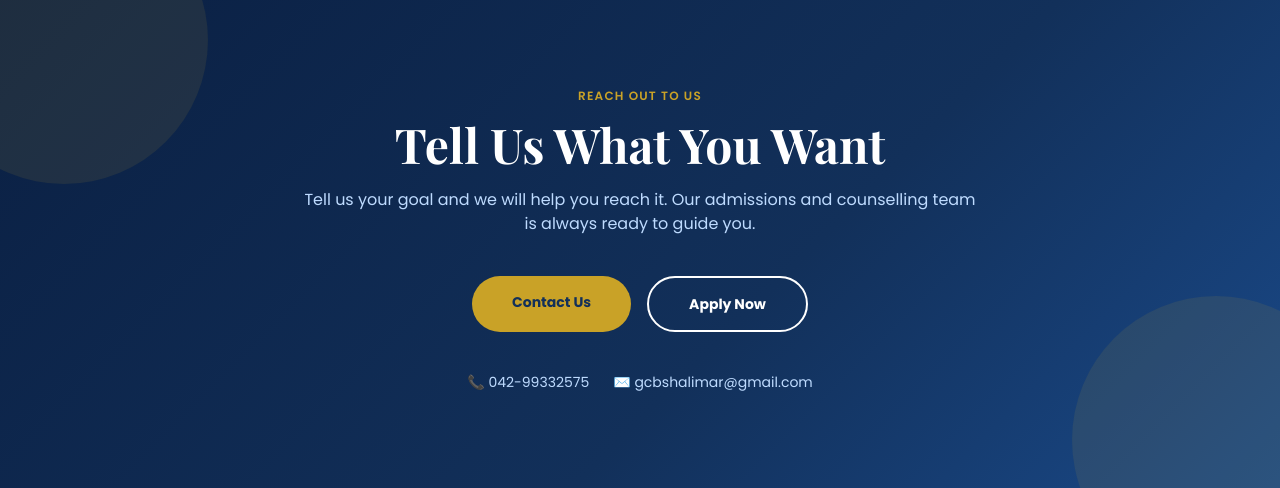
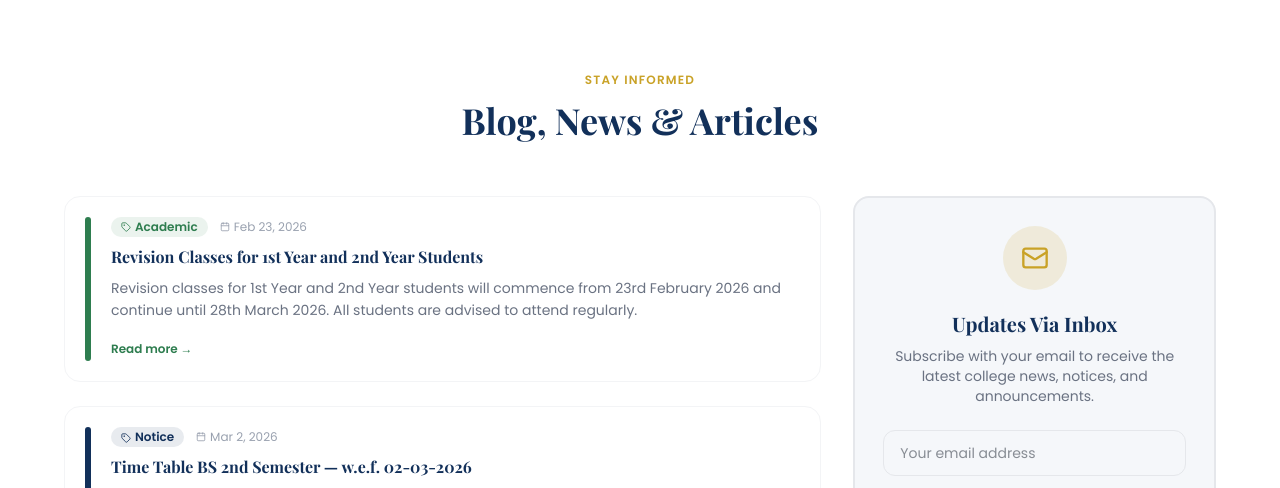
Before and after one commit to aqibawan2003/shalimar-collage-website, a Next.js app: page / in a window 1280 px wide. Shown: the part 2312-2800 px from the top of the page. Built offline with nearby package versions, Linux system fonts and the light colour scheme.

Commit message:
Add src/components/NewsSection.tsx

```diff
--- /dev/null
+++ b/src/components/NewsSection.tsx
@@ -0,0 +1,163 @@
+"use client";
+import { useState } from "react";
+import Link from "next/link";
+import { Calendar, Tag, Mail } from "lucide-react";
+
+const news = [
+  {
+    category: "Academic",
+    date: "Feb 23, 2026",
+    title: "Revision Classes for 1st Year and 2nd Year Students",
+    excerpt:
+      "Revision classes for 1st Year and 2nd Year students will commence from 23rd February 2026 and continue until 28th March 2026. All students are advised to attend regularly.",
+    color: "#2E7D4F",
+  },
+  {
+    category: "Notice",
+    date: "Mar 2, 2026",
+    title: "Time Table BS 2nd Semester — w.e.f. 02-03-2026",
+    excerpt:
+      "The time table for BS 2nd Semester has been released. Students are advised to check the downloads section for the complete schedule and report to their respective classes on time.",
+    color: "#12305A",
+  },
+  {
+    category: "Events",
+    date: "Nov 1, 2026",
+    title: "Shah Hussain Sports & Cultural Festival — A Historic First",
+    excerpt:
+      "The Shah Hussain Sports and Cultural Festival is being organized for the first time in the history of Govt. Shalimar Graduate College. All students are encouraged to participate.",
+    color: "#C9A227",
+  },
+];
+
+export default function NewsSection() {
+  const [email, setEmail] = useState("");
+  const [subscribed, setSubscribed] = useState(false);
+
+  const handleSubscribe = (e: React.FormEvent) => {
+    e.preventDefault();
+    if (email) {
+      setSubscribed(true);
+      setEmail("");
+    }
+  };
+
+  return (
+    <section className="py-24 px-4 bg-white">
+      <div className="max-w-6xl mx-auto">
+        <div className="text-center mb-14">
+          <span className="text-xs font-semibold uppercase tracking-widest block mb-3" style={{ color: "#C9A227" }}>
+            Stay Informed
+          </span>
+          <h2
+            className="text-3xl sm:text-4xl font-bold mb-4"
+            style={{ color: "#12305A", fontFamily: "'Playfair Display', serif" }}
+          >
+            Blog, News &amp; Articles
+          </h2>
+        </div>
+
+        <div className="grid grid-cols-1 lg:grid-cols-3 gap-8">
+          {/* News list — takes 2/3 */}
+          <div className="lg:col-span-2 space-y-6">
+            {news.map((item, i) => (
+              <div key={i} className="flex gap-5 p-5 rounded-2xl border border-gray-100 hover:shadow-md transition-shadow group">
+                {/* Color bar */}
+                <div
+                  className="w-1.5 rounded-full shrink-0"
+                  style={{ backgroundColor: item.color, minHeight: "80px" }}
+                />
+                <div className="flex-1">
+                  <div className="flex items-center gap-3 mb-2">
+                    <span
+                      className="text-xs font-semibold px-2.5 py-0.5 rounded-full"
+                      style={{ backgroundColor: `${item.color}18`, color: item.color }}
+                    >
+                      <Tag size={10} className="inline mr-1" />
+                      {item.category}
+                    </span>
+                    <span className="text-xs text-gray-400 flex items-center gap-1">
+                      <Calendar size={10} />
+                      {item.date}
+                    </span>
+                  </div>
+                  <h3
+                    className="font-bold text-base mb-2 group-hover:text-yellow-700 transition-colors"
+                    style={{ color: "#12305A", fontFamily: "'Playfair Display', serif" }}
+                  >
+                    {item.title}
+                  </h3>
+                  <p className="text-sm text-gray-500 leading-relaxed mb-3">{item.excerpt}</p>
+                  <Link
+                    href="/news"
+                    className="text-xs font-semibold hover:underline"
+                    style={{ color: item.color }}
+                  >
+                    Read more →
+                  </Link>
+                </div>
+              </div>
+            ))}
+            <div className="text-left pt-2">
+              <Link
+                href="/news"
+                style={{ backgroundColor: "#12305A", color: "#fff" }}
+                className="inline-block font-bold text-sm px-7 py-3 rounded-full hover:-translate-y-1 hover:shadow-lg transition-all"
+              >
+                View All News
+              </Link>
+            </div>
+          </div>
+
+          {/* Subscribe card — takes 1/3 */}
+          <div
+            className="rounded-2xl p-7 flex flex-col items-center text-center h-fit sticky top-24"
+            style={{ backgroundColor: "#F5F7FA", border: "2px solid #e5e7eb" }}
+          >
+            <div
+              className="w-16 h-16 rounded-full flex items-center justify-center mb-5"
+              style={{ backgroundColor: "rgba(201,162,39,0.15)" }}
+            >
+              <Mail size={28} style={{ color: "#C9A227" }} />
+            </div>
+            <h3
+              className="font-bold text-xl mb-2"
+              style={{ color: "#12305A", fontFamily: "'Playfair Display', serif" }}
+            >
+              Updates Via Inbox
+            </h3>
+            <p className="text-sm text-gray-500 mb-6">
+              Subscribe with your email to receive the latest college news, notices, and announcements.
+            </p>
+            {subscribed ? (
+              <div
+                className="w-full py-3 rounded-xl text-sm font-semibold"
+                style={{ backgroundColor: "rgba(46,125,79,0.1)", color: "#2E7D4F" }}
+              >
+                ✓ Subscribed! Thank you.
+              </div>
+            ) : (
+              <form onSubmit={handleSubscribe} className="w-full space-y-3">
+                <input
+                  type="email"
+                  value={email}
+                  onChange={(e) => setEmail(e.target.value)}
+                  placeholder="Your email address"
+                  required
+                  className="w-full px-4 py-3 border border-gray-200 rounded-xl text-sm outline-none focus:border-yellow-400"
+                />
+                <button
+                  type="submit"
+                  className="w-full py-3 rounded-xl text-sm font-bold transition-all hover:-translate-y-0.5 hover:shadow-md"
+                  style={{ backgroundColor: "#C9A227", color: "#12305A" }}
+                >
+                  Subscribe Now
+                </button>
+              </form>
+            )}
+          </div>
+        </div>
+      </div>
+    </section>
+  );
+}
```
